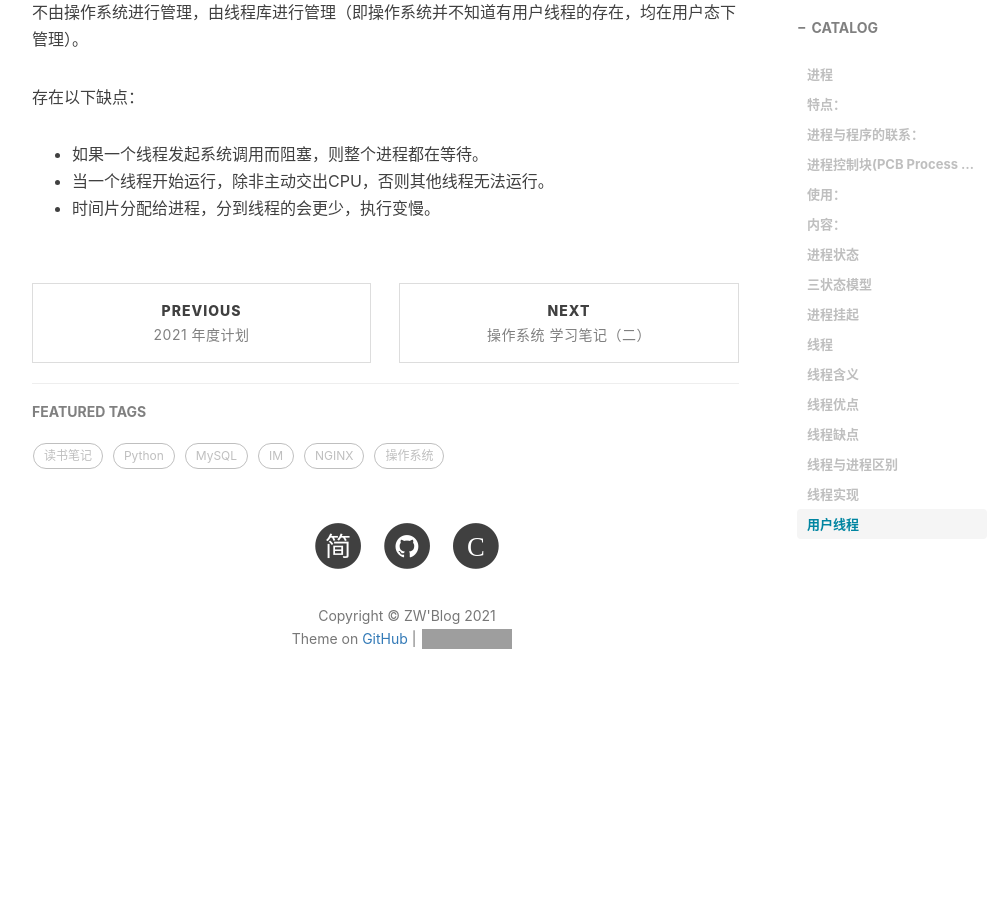
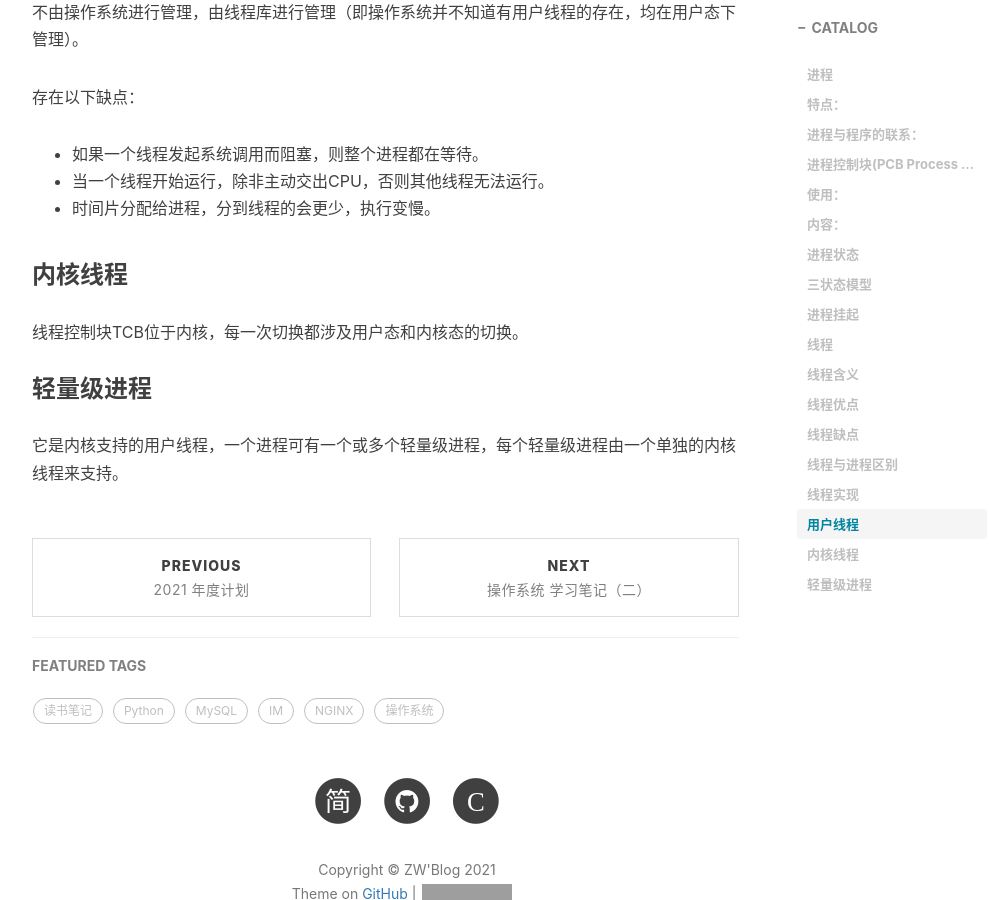
Before and after one commit to GitZW/gitzw.github.io, a Jekyll site: the page built from _posts/2021-02-28-操作系统笔记三.md, in a window 1280 px wide and 900 px high, scrolled down 4799 px. Shown: the whole window, without its empty margins (233-1237 px from the left). Built offline with Jekyll 4.4.1, drawn with Linux system fonts in a browser that asks for light colours; nearby versions of some CDN libraries; comment, search, counter and statistics services are not loaded; before the commit the page ends 5542 px from its top, so only the background shows below that; grey boxes are pictures that could not be loaded.

Commit message:
内核线程

```diff
--- a/_posts/2021-02-28-操作系统笔记三.md
+++ b/_posts/2021-02-28-操作系统笔记三.md
@@ -112,3 +112,9 @@ PCB是进程存在的唯一标志，每个进程都在操作系统中有一个
 * 如果一个线程发起系统调用而阻塞，则整个进程都在等待。
 * 当一个线程开始运行，除非主动交出CPU，否则其他线程无法运行。
 * 时间片分配给进程，分到线程的会更少，执行变慢。
+
+### 内核线程
+线程控制块TCB位于内核，每一次切换都涉及用户态和内核态的切换。
+
+### 轻量级进程
+它是内核支持的用户线程，一个进程可有一个或多个轻量级进程，每个轻量级进程由一个单独的内核线程来支持。
```
